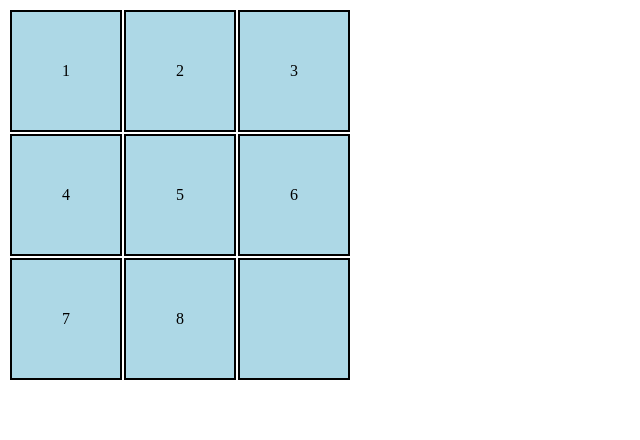
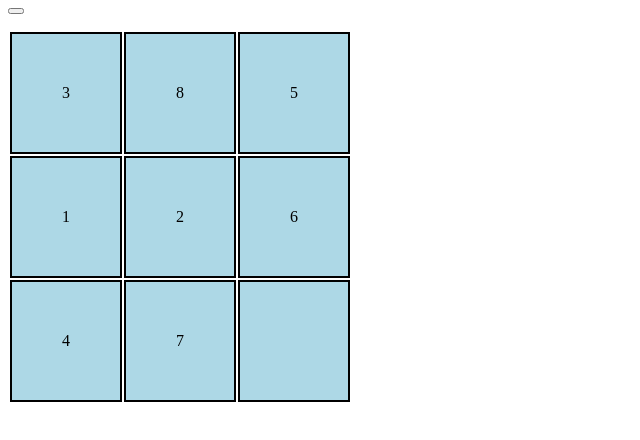
Before and after one commit to Vasanthh1/Game, an Angular app: page / in a window 1280 px wide. Shown: the top 440 px of the page, without its empty margins (0-640 px from the left). Built offline with nearby package versions, Linux system fonts and the light colour scheme.

Commit message:
2 files modified

```diff
--- a/src/app/app.component.html
+++ b/src/app/app.component.html
@@ -1,17 +1,20 @@
+
+<button (click)=getObj(tage)></button>
+<p></p>
 <table>
   <tr>
-    <td #tag1>1</td>
-    <td #tag2>2</td>
-    <td #tag3>3</td>
+    <td #tag1 value='1' (click)=sendObj(tag1,tage)>3</td>
+    <td #tag2 value='2' (click)=sendObj(tag2,tage)>8</td>
+    <td #tag3 value='3' (click)=sendObj(tag3,tage)>5</td>
   </tr>
   <tr>
-    <td #tag4>4</td>
-    <td #tag5>5</td>
-    <td #tag6>6</td>
+    <td #tag4 value='4' (click)=sendObj(tag4,tage)>1</td>
+    <td #tag5 value='5' (click)=sendObj(tag5,tage)>2</td>
+    <td #tag6 value='6' (click)=sendObj(tag6,tage)>6</td>
   </tr>
   <tr>
-    <td #tag7>7</td>
-    <td #tag8>8</td>
-    <td #tage></td>
+    <td #tag7 value='7' (click)=sendObj(tag7,tage)>4</td>
+    <td #tag8 value='8' (click)=sendObj(tag8,tage)>7</td>
+    <td #tage value='9' (click)=sendObj(tage,tage)></td>
   </tr>
 </table>
--- a/src/app/app.component.ts
+++ b/src/app/app.component.ts
@@ -1,4 +1,4 @@
-import { Component, VERSION ,OnInit, ElementRef} from '@angular/core';
+import { Component, VERSION ,OnInit, ElementRef, ViewChild} from '@angular/core';
 
 @Component({
   selector: 'my-app',
@@ -6,10 +6,39 @@ import { Component, VERSION ,OnInit, ElementRef} from '@angular/core';
   styleUrls: [ './app.component.css' ]
 })
 export class AppComponent  {
-  constructor(private i:ElementRef){}
+  //constructor(private i:ElementRef){}
+  obj2: HTMLElement;
+  getObj(obj){
+    this.obj2 = obj;
+  }
 
-  s(obj){
-    console.log('hello');
-    console.log(obj);
+  changeValue(obj1,obj2){
+    let pos1 = obj1.innerHTML;
+    let pos2 = obj2.innerHTML;
+    obj1.innerHTML = pos2;
+    obj2.innerHTML = pos1;
+    this.obj2 = obj1;
+  }
+  sendObj(obj1,obj2){
+    let pos1 = Number.parseInt(obj1.getAttribute('value'));
+    let pos2 = Number.parseInt(this.obj2.getAttribute('value'));
+    console.log(pos1+" "+pos2);
+    if(pos1>3 && (pos1-3 == pos2)){
+      console.log('a');
+      this.changeValue(obj1,this.obj2);
+    }
+    if(pos1%3!=1 &&(pos1-1 == pos2)){
+      this.changeValue(obj1,this.obj2);
+      console.log('b');
+    }
+    if(pos1%3!=0 && (pos1+1 ==pos2)){
+      this.changeValue(obj1,this.obj2);
+      console.log('c');
+    }
+    if((pos1<7) && (pos1+3 ==pos2)){
+      console.log('d');
+      this.changeValue(obj1,this.obj2);
+
+    }
   }
 }
```
